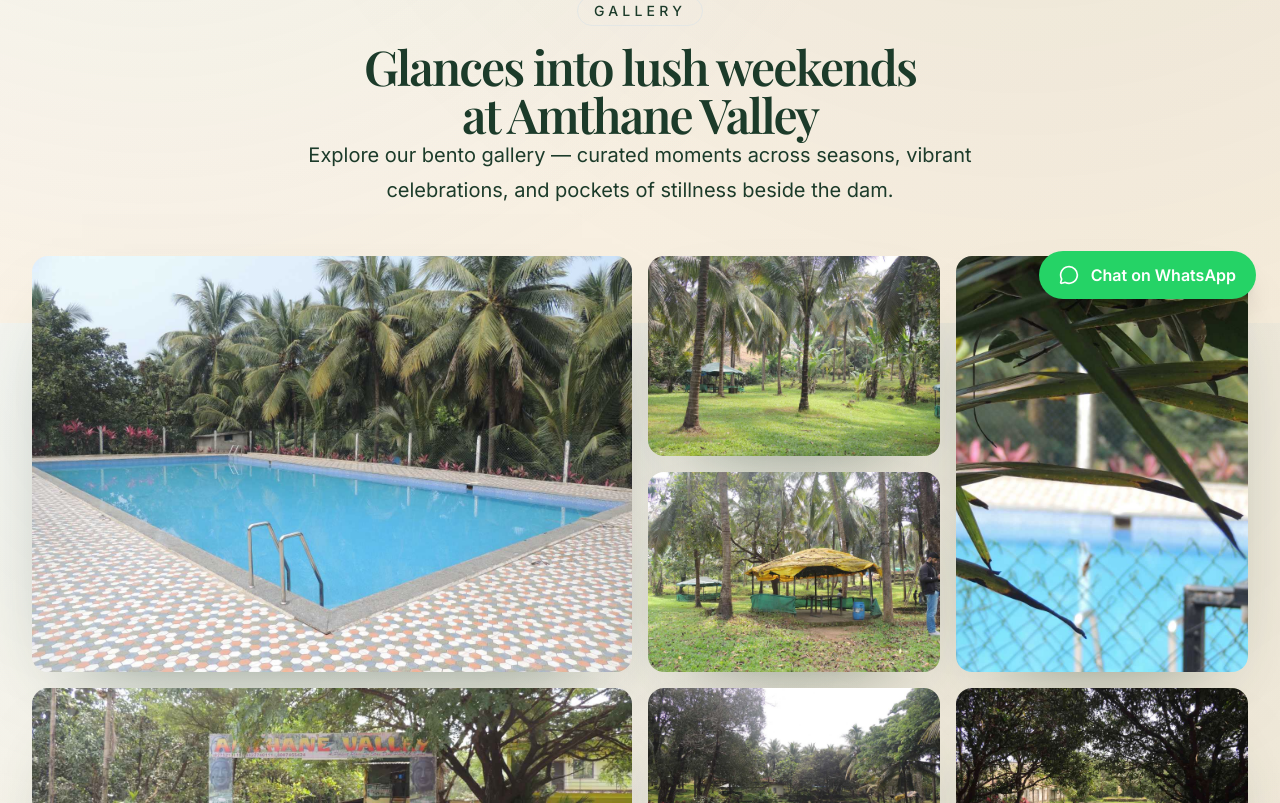
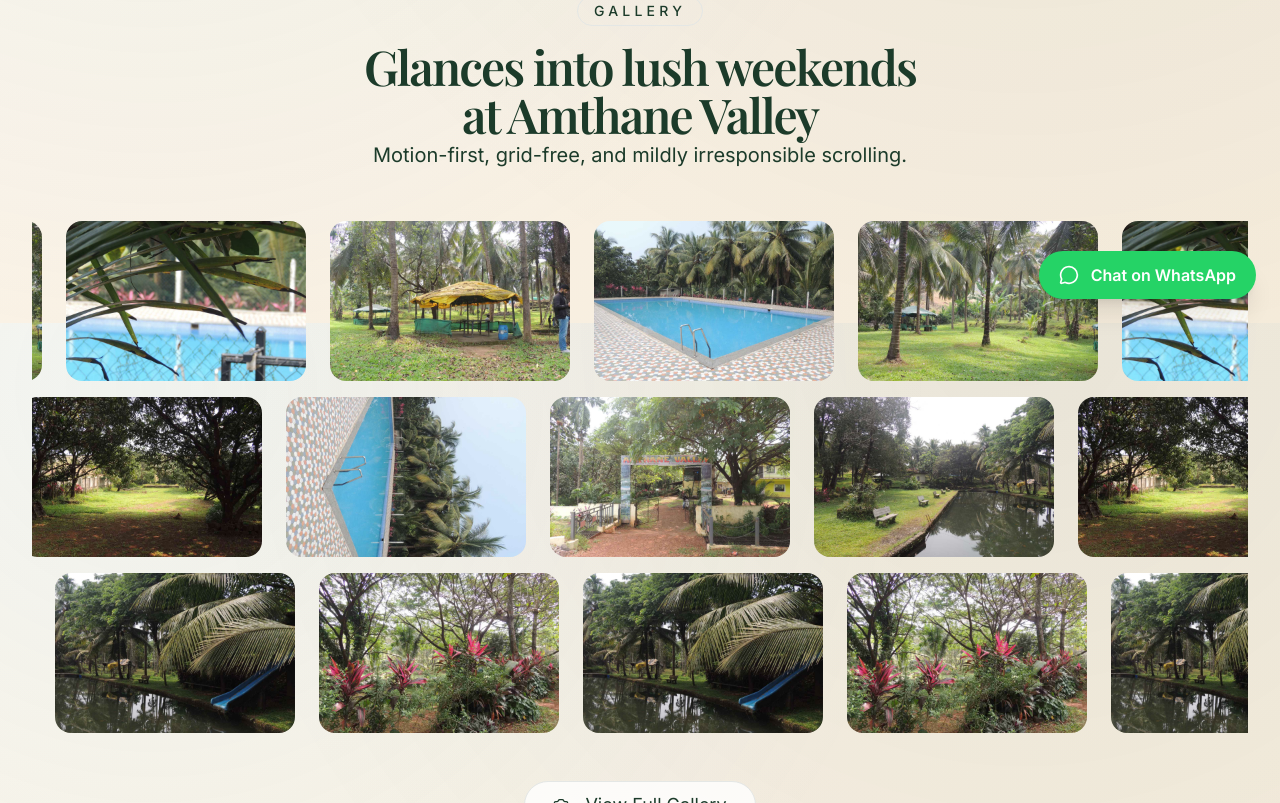
Before and after one commit to atreyakamat/Amthane-Valley, a Next.js app: page /gallery in a window 1280 px wide. Shown: the part 477-1280 px from the top of the page. Built offline with nearby package versions, Linux system fonts and the light colour scheme; no server answers.

Commit message:
grid slide

```diff
--- a/app/(sections)/AboutSection.tsx
+++ b/app/(sections)/AboutSection.tsx
@@ -34,7 +34,7 @@ const highlights = [
 
 export function AboutSection() {
   return (
-    <section id="about" className="section-spacing relative overflow-hidden">
+    <section id="about" className=" relative overflow-hidden">
       <div className="absolute inset-y-0 left-0 w-full max-w-sm -translate-x-1/2 rounded-full bg-aqua/10 blur-3xl" aria-hidden />
       <div className="mx-auto grid max-w-6xl gap-16 px-4 lg:grid-cols-[1.1fr_0.9fr] md:px-8">
         <motion.div
--- a/app/(sections)/ContactSection.tsx
+++ b/app/(sections)/ContactSection.tsx
@@ -87,7 +87,7 @@ export function ContactSection() {
   };
 
   return (
-    <section id="contact" className="section-spacing">
+    <section id="contact" className="mb-12">
       <div className="mx-auto max-w-6xl space-y-12 px-4 md:px-8">
         <SectionHeading
           eyebrow="Plan your day"
--- a/app/(sections)/ExperienceSection.tsx
+++ b/app/(sections)/ExperienceSection.tsx
@@ -68,12 +68,12 @@ export function ExperienceSection() {
   }, [emblaApi]);
 
   return (
-    <section id="experiences" className="section-spacing">
+    <section id="experiences" className="">
       <div className="mx-auto max-w-6xl space-y-12 px-4 md:px-8">
         <SectionHeading
           title="Celebrate the Goan Way: Occasions at Amthane Valley"
           description="Your event, infused with the unhurried spirit of Susegad. Discover how our private farm in North Goa can transform your gathering into a cherished memory."
-        />
+        className="text-center"/>
         <div className="relative">
           <div className="overflow-hidden" ref={emblaRef}>
             <div className="flex gap-6">
--- a/app/(sections)/FacilitiesSection.tsx
+++ b/app/(sections)/FacilitiesSection.tsx
@@ -44,7 +44,7 @@ const facilities = [
 
 export function FacilitiesSection() {
   return (
-    <section id="facilities" className="section-spacing bg-cream-soft/60">
+    <section id="facilities" className="bg-cream-soft/60">
       <div className="mx-auto max-w-6xl space-y-12 px-4 md:px-8">
         <div className="flex items-center justify-center gap-4">
           <LeafIcon className="h-8 w-8 text-forest" />
--- a/app/(sections)/GallerySection.tsx
+++ b/app/(sections)/GallerySection.tsx
@@ -6,66 +6,111 @@ import { motion } from "framer-motion";
 import { SectionHeading } from "../../components/ui/section-heading";
 import { Button } from "../../components/ui/button";
 import { images } from "../../lib/images";
-import { useState } from "react";
+import { useRef, useState } from "react";
 import { Camera } from "lucide-react";
+import SimpleMarquee from "../../components/fancy/blocks/simple-marquee";
 
 const galleryImages = [
-  { src: images.pool1, alt: "Amthane Valley Farm - Swimming Pool", span: "col-span-2 row-span-2" },
-  { src: images.lushGreen, alt: "Amthane Valley Farm - Lush Greenery", span: "col-span-1 row-span-1" },
-  { src: images.poolAesthetic1, alt: "Amthane Valley Farm - Pool with Trees", span: "col-span-1 row-span-2" },
-  { src: images.huts, alt: "Amthane Valley Farm - Huts", span: "col-span-1 row-span-1" },
-  { src: images.entranceOutside, alt: "Amthane Valley Farm - Entrance", span: "col-span-2 row-span-1" },
-  { src: images.waterLeft, alt: "Amthane Valley Farm - Water Body", span: "col-span-1 row-span-1" },
-  { src: images.ground, alt: "Amthane Valley Farm - Open Grounds", span: "col-span-1 row-span-1" },
-  { src: images.pool2, alt: "Amthane Valley Farm - Pool View", span: "col-span-1 row-span-1" },
-  { src: images.vegetation, alt: "Amthane Valley Farm - Vegetation", span: "col-span-1 row-span-1" },
-  { src: images.slidesWater, alt: "Amthane Valley Farm - Slides", span: "col-span-1 row-span-1" },
+  { src: images.pool1, alt: "Swimming Pool" },
+  { src: images.lushGreen, alt: "Lush Greenery" },
+  { src: images.poolAesthetic1, alt: "Pool with Trees" },
+  { src: images.huts, alt: "Huts" },
+  { src: images.entranceOutside, alt: "Entrance" },
+  { src: images.waterLeft, alt: "Water Body" },
+  { src: images.ground, alt: "Open Grounds" },
+  { src: images.pool2, alt: "Pool View" },
+  { src: images.vegetation, alt: "Vegetation" },
+  { src: images.slidesWater, alt: "Slides" },
 ];
+
+const MarqueeCard = ({
+  image,
+  index,
+  onClick,
+}: {
+  image: any;
+  index: number;
+  onClick: (i: number) => void;
+}) => (
+  <motion.div
+    className="relative h-32 w-48 sm:h-40 sm:w-60 mx-3 rounded-2xl overflow-hidden cursor-pointer group"
+    initial={{ opacity: 0, scale: 0.9 }}
+    whileInView={{ opacity: 1, scale: 1 }}
+    transition={{ duration: 0.4 }}
+    onClick={() => onClick(index)}
+  >
+    <Image
+      src={image.src}
+      alt={image.alt}
+      fill
+      className="object-cover transition-transform duration-500 group-hover:scale-110"
+      unoptimized
+    />
+    <div className="absolute inset-0 bg-black/40 opacity-0 group-hover:opacity-100 transition">
+      <p className="absolute bottom-2 left-2 text-white text-xs">
+        {image.alt}
+      </p>
+    </div>
+  </motion.div>
+);
 
 export function GallerySection() {
   const [selectedImage, setSelectedImage] = useState<number | null>(null);
+  const container = useRef<HTMLDivElement>(null);
+
+  const third = Math.ceil(galleryImages.length / 3);
+  const first = galleryImages.slice(0, third);
+  const second = galleryImages.slice(third, third * 2);
+  const last = galleryImages.slice(third * 2);
 
   return (
-    <section id="gallery" className="">
+    <section id="gallery">
       <div className="mx-auto max-w-7xl space-y-12 px-4 md:px-8">
         <SectionHeading
           eyebrow="Gallery"
           title="Glances into lush weekends at Amthane Valley"
-          description="Explore our bento gallery — curated moments across seasons, vibrant celebrations, and pockets of stillness beside the dam."
+          description="Motion-first, grid-free, and mildly irresponsible scrolling."
           align="center"
         />
 
-        {/* Bento Masonry Grid */}
-        <div className="grid grid-cols-2 md:grid-cols-3 lg:grid-cols-4 auto-rows-[200px] gap-4">
-          {galleryImages.map((image, index) => (
-            <motion.div
-              key={`gallery-${index}-${image.src}`}
-              className={`${image.span} group relative overflow-hidden rounded-2xl cursor-pointer bg-cream-soft/80 shadow-soft hover:shadow-leaf transition-all duration-300`}
-              initial={{ opacity: 0, scale: 0.9 }}
-              whileInView={{ opacity: 1, scale: 1 }}
-              viewport={{ once: true, amount: 0.2 }}
-              transition={{ delay: index * 0.05, duration: 0.5 }}
-              onClick={() => setSelectedImage(index)}
-            >
-              <Image
-                src={image.src}
-                alt={image.alt}
-                fill
-                className="object-cover transition-transform duration-500 group-hover:scale-110"
-                sizes="(min-width: 1024px) 400px, (min-width: 768px) 300px, 200px"
-                loading="lazy"
-                unoptimized
+        <div
+          ref={container}
+          className="relative flex flex-col space-y-4 overflow-hidden"
+        >
+          <SimpleMarquee direction="left" baseVelocity={8} repeat={4}>
+            {first.map((img, i) => (
+              <MarqueeCard
+                key={i}
+                image={img}
+                index={i}
+                onClick={setSelectedImage}
               />
-              <div className="absolute inset-0 bg-gradient-to-t from-black/60 via-transparent to-transparent opacity-0 group-hover:opacity-100 transition-opacity duration-300">
-                <div className="absolute bottom-4 left-4 right-4">
-                  <p className="text-white text-sm font-medium">{image.alt}</p>
-                </div>
-              </div>
-            </motion.div>
-          ))}
+            ))}
+          </SimpleMarquee>
+
+          <SimpleMarquee direction="right" baseVelocity={8} repeat={4}>
+            {second.map((img, i) => (
+              <MarqueeCard
+                key={i}
+                image={img}
+                index={i + first.length}
+                onClick={setSelectedImage}
+              />
+            ))}
+          </SimpleMarquee>
+
+          <SimpleMarquee direction="left" baseVelocity={8} repeat={4}>
+            {last.map((img, i) => (
+              <MarqueeCard
+                key={i}
+                image={img}
+                index={i + first.length + second.length}
+                onClick={setSelectedImage}
+              />
+            ))}
+          </SimpleMarquee>
         </div>
 
-        {/* Lightbox Modal */}
         {selectedImage !== null && (
           <div
             className="fixed inset-0 z-50 flex items-center justify-center bg-black/90 p-4"
@@ -95,9 +140,8 @@ export function GallerySection() {
           </div>
         )}
 
-        {/* View Full Gallery Button */}
         <div className="text-center">
-          <Button asChild size="lg" variant="outline" className="group">
+          <Button asChild size="lg" variant="outline">
             <Link href="/gallery">
               <Camera className="mr-2 h-4 w-4" />
               View Full Gallery
--- a/app/(sections)/LocationSection.tsx
+++ b/app/(sections)/LocationSection.tsx
@@ -8,7 +8,7 @@ import { Button } from "../../components/ui/button";
 
 export function LocationSection() {
   return (
-    <section id="location" className="section-spacing bg-cream-soft/70">
+    <section id="location" className="bg-cream-soft/70">
   <div className="mx-auto grid max-w-6xl gap-10 px-4 md:grid-cols-[1.05fr_0.95fr] md:px-8">
         <motion.div
           className="overflow-hidden rounded-[2rem] bg-white shadow-soft"
--- a/app/experiences/page.tsx
+++ b/app/experiences/page.tsx
@@ -433,7 +433,7 @@ export default function ExperiencesPage() {
         </section>
 
         {/* Testimonials */}
-        <section className="section-spacing">
+        <section className="mb-12">
           <div className="mx-auto max-w-6xl px-4 md:px-8">
             <div className="flex flex-col items-center text-center">
               <h2 className="text-3xl font-semibold text-forest md:text-4xl">
```
Also changed, not shown: app/page.tsx (+7 -7 lines).
